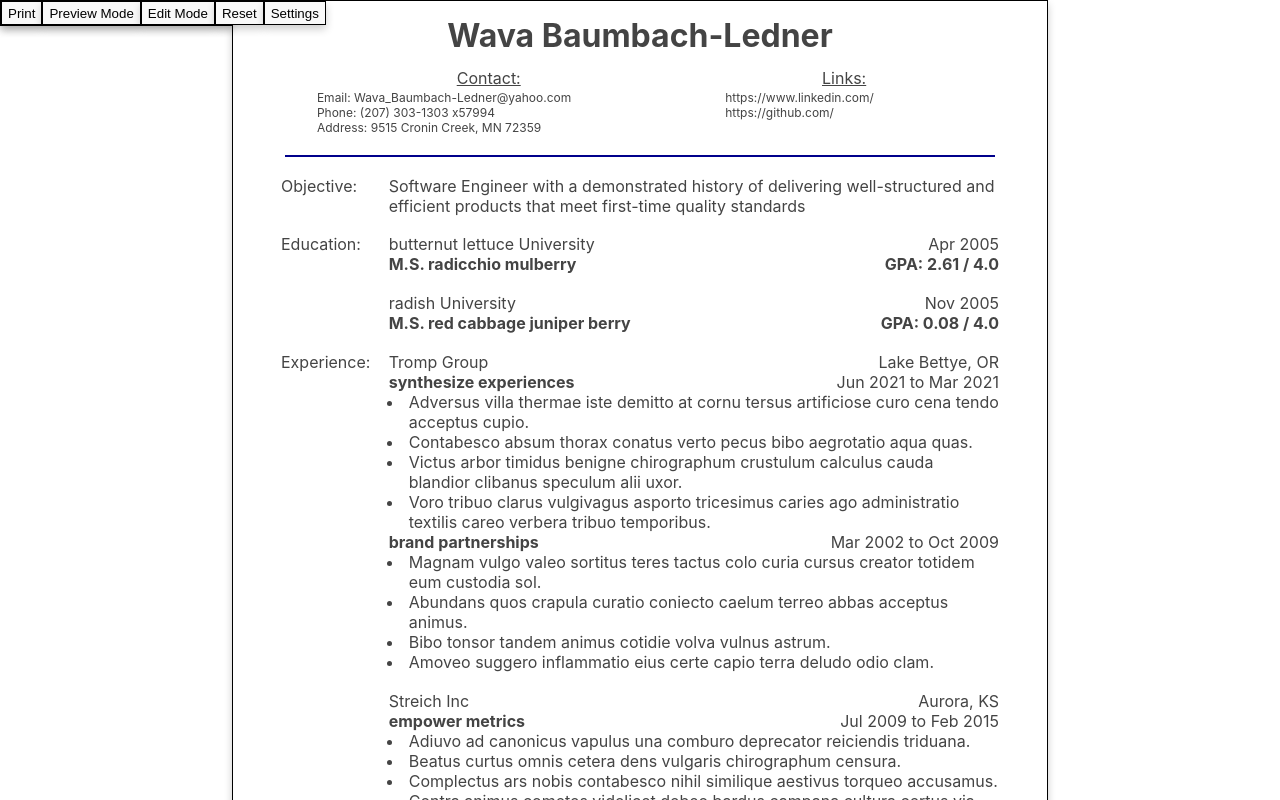
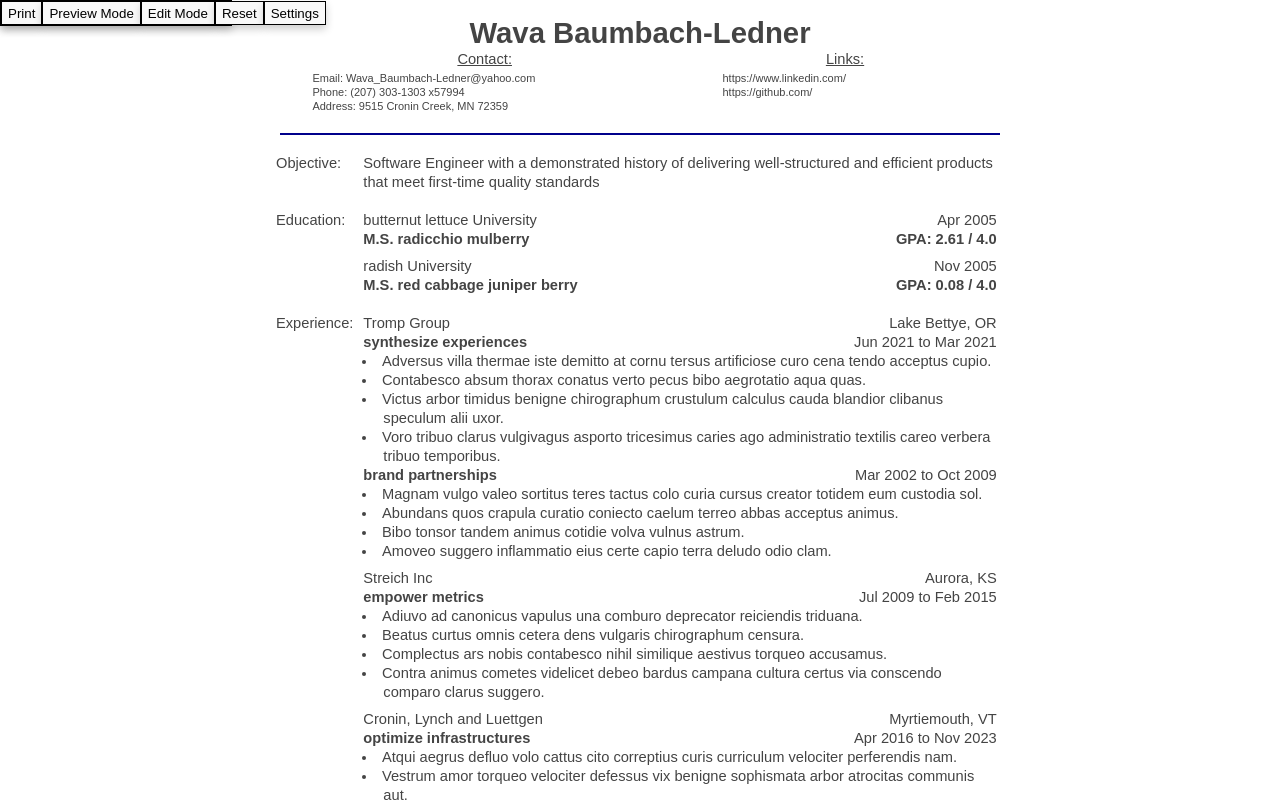
Before and after one commit to blakelymayhall/odin-react-cv_app, a React (Vite) app: page / in a window 1280 px wide. Shown: the top 800 px of the page. Built offline with nearby package versions, Linux system fonts and the light colour scheme.

Commit message:
Style updates (#11)

```diff
--- a/src/index.css
+++ b/src/index.css
@@ -1,6 +1,9 @@
 :root {
-  font-family: Inter, system-ui, Avenir, Helvetica, Arial, sans-serif;
+  font-family: "Arial", sans-serif;
   font-weight: 400;
+
+  font-size: 11pt; /* Standard size for readability */
+  line-height: 1.3; /* Improves readability */
 
   color-scheme: light dark;
   color: rgba(255, 255, 255, 0.87);
@@ -43,8 +46,6 @@ body {
   padding-bottom: 1rem;
   box-sizing: border-box; /* Ensures padding is included in the width */
   background-color: white;
-  border: 1px solid #000; /* Black border for the edge */
-  box-shadow: 0 4px 8px rgba(0, 0, 0, 0.2); /* Optional: Adds a slight shadow for effect */
   flex-direction: row;
   justify-content: center;
 }
--- a/src/styles/CV_Education/cv_education.css
+++ b/src/styles/CV_Education/cv_education.css
@@ -17,7 +17,7 @@ h1, h4, p {
 
 #educationContainer {
     display: grid;
-    grid-template-columns: 10% 5% 85%;
+    grid-template-columns: 10% 2% 87%;
 }
 
 #educationRows {
@@ -29,7 +29,7 @@ h1, h4, p {
     display: grid;
     grid-template-columns: 80% 20%;
     grid-template-rows: 50% 50%;
-    padding-bottom: 5mm;
+    padding-bottom: 2mm;
 }
 
 .educationSchoolName {
--- a/src/styles/CV_Experience/cv_experience.css
+++ b/src/styles/CV_Experience/cv_experience.css
@@ -6,6 +6,7 @@ h1, h4, p {
 #experienceSection {
     max-width: 100%;
     margin: 0 auto;
+    margin-top: 3mm;
     color: #444444;
 }
 
@@ -16,7 +17,7 @@ h1, h4, p {
 
 #experienceContainer {
     display: grid;
-    grid-template-columns: 10% 5% 85%;
+    grid-template-columns: 10% 2% 87%;
 }
 
 #experienceRows {
@@ -28,7 +29,7 @@ h1, h4, p {
     display: grid;
     grid-template-columns: auto auto;
     grid-template-rows: auto auto auto;
-    padding-bottom: 5mm;
+    padding-bottom: 2mm;
 }
 
 .experienceJob {
@@ -53,7 +54,7 @@ h1, h4, p {
 
 .experienceJob {
     display: grid;
-    grid-template-columns: 70% 30%;
+    grid-template-columns: 50% 50%;
     grid-template-rows: auto auto;
     grid-column-start: 1;
     grid-column-end: 3;
@@ -76,7 +77,7 @@ h1, h4, p {
     margin: 0;
     padding-left: 20px;
     list-style-position: inside;
-    text-indent: -22px;
+    text-indent: -21px;
 }
 
 .jobBullet {
--- a/src/styles/CV_Header/cv_header.css
+++ b/src/styles/CV_Header/cv_header.css
@@ -20,7 +20,6 @@ ul {
 
 #headerSection {
     width: 90%;
-    height: 20%;
     margin: 0 auto;
     display: flex;
     flex-direction: column;
@@ -42,7 +41,6 @@ ul {
 }
 
 #headerInfoRow {
-    margin-top: 2%;
     min-width: 100%;
     display: grid;
     grid-template-columns: auto 10% auto;
--- a/src/styles/CV_Objective/cv_objective.css
+++ b/src/styles/CV_Objective/cv_objective.css
@@ -12,7 +12,7 @@ h1, h4, p {
 
 #objectiveContainer {
     display: grid;
-    grid-template-columns: 10% 5% 85%;
+    grid-template-columns: 10% 2% 87%;
 }
 
 #objectiveTitle {
```
